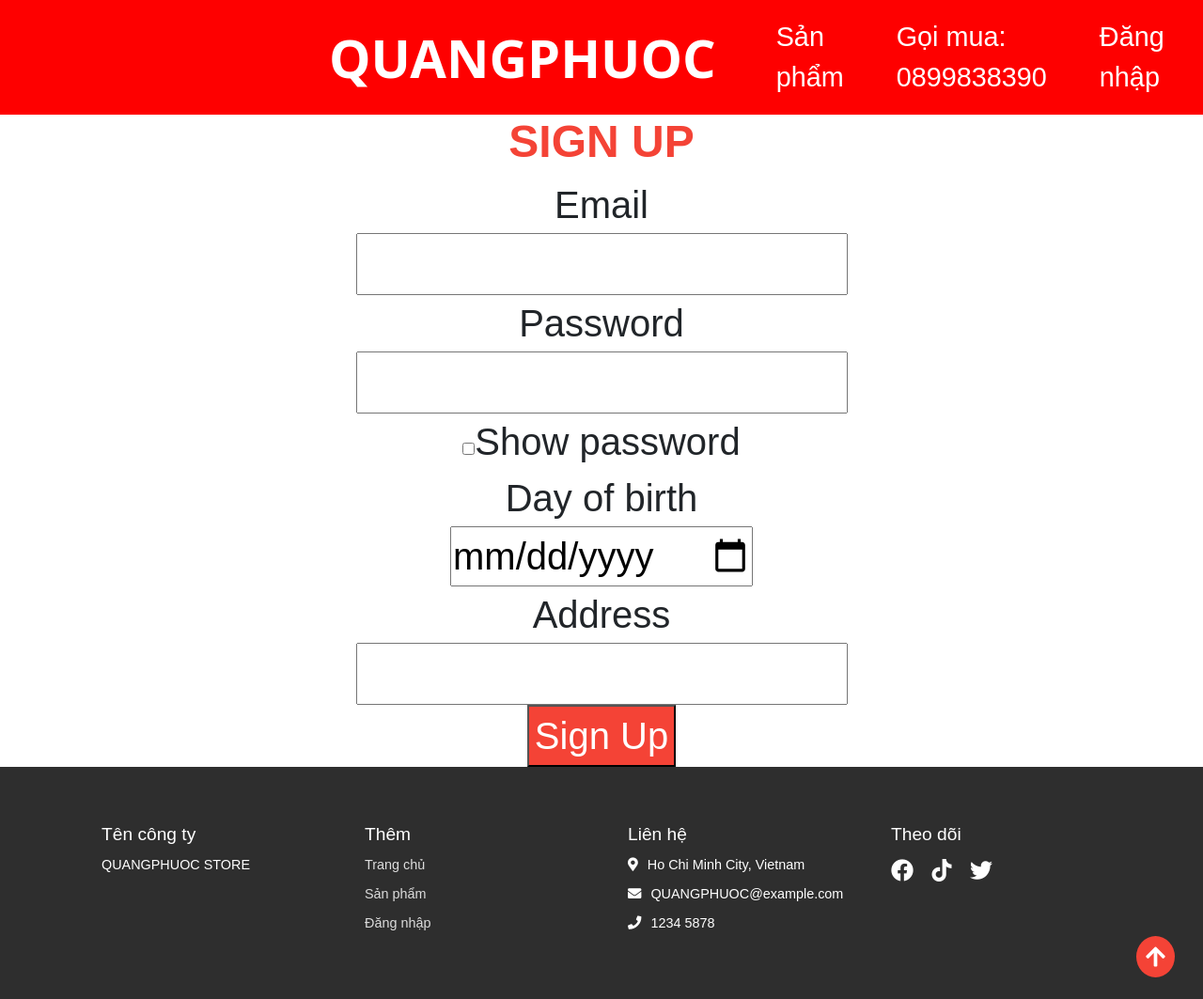
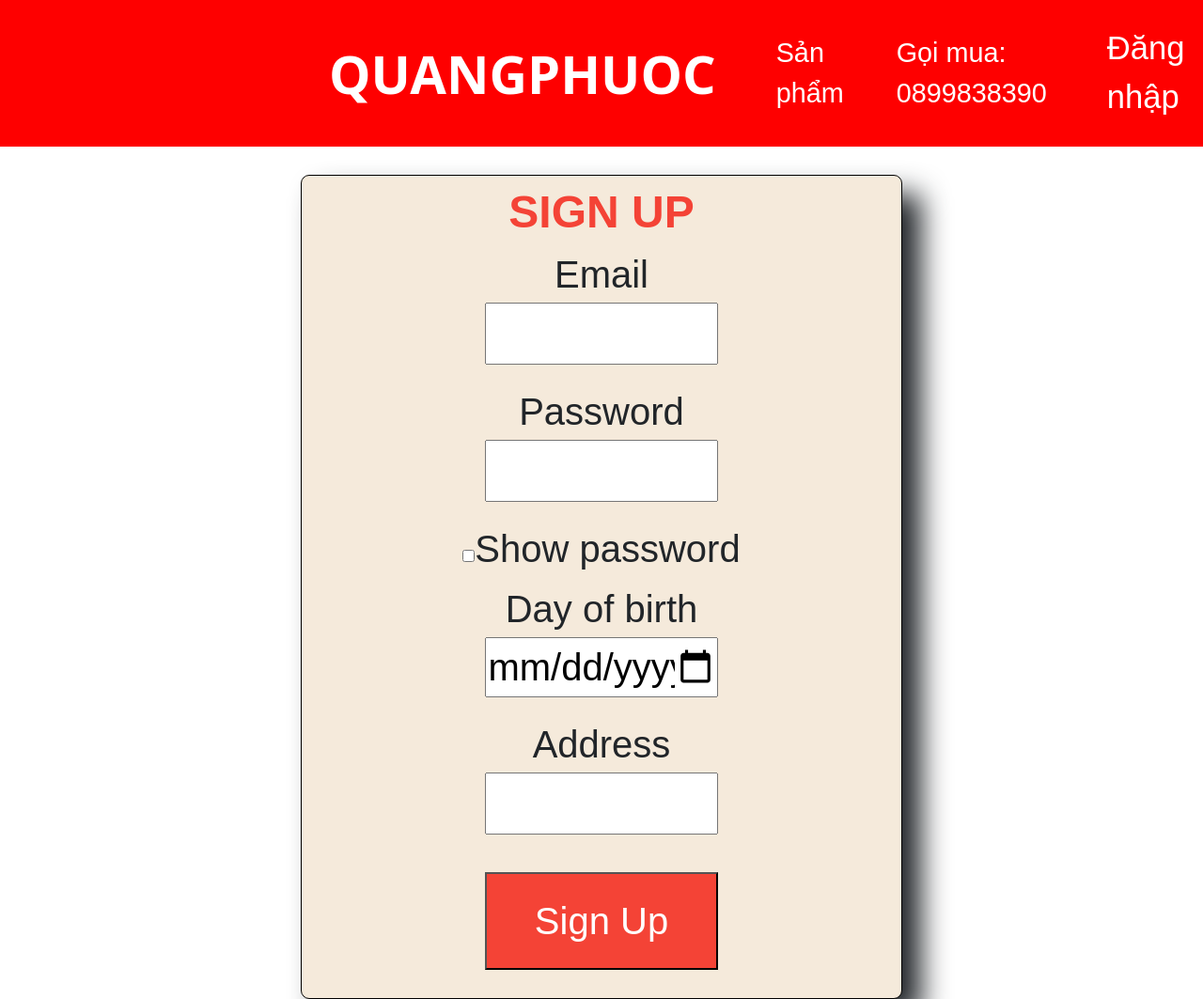
Before and after one commit to phuochq2009/JSB07, a plain HTML site: page signup.html in a window 1280 px wide. Shown: the top 1063 px of the page at 94% size. Drawn offline with nearby package versions, Linux system fonts and the light colour scheme; a web font is replaced by a local one.

Commit message:
cuoikhoa

```diff
--- a/css/login.css
+++ b/css/login.css
@@ -143,19 +143,32 @@ body {
   background-color: #d32f2f;
 }
 
-
-.cent{
+.cent {
   text-align: center;
   font-size: 2.5rem;
 }
 
-.header-form{
+.header-form {
   font-size: 3rem;
   color: #f44336;
   font-weight: bolder;
 }
 
-.redd{
+.redd {
   background-color: #f44336;
   color: white;
+  width: 70%;
 }
+
+.form {
+  border: solid 1px black;
+  margin: 30px 0;
+  padding: 10px 10px;
+  box-shadow: 20px 20px 30px;
+  background-color: rgb(245, 234, 219);
+  border-radius: 9px;
+}
+
+.widt{
+  width: 40%;
+}
--- a/css/signup.css
+++ b/css/signup.css
@@ -158,4 +158,24 @@ body {
 .redd{
   background-color: #f44336;
   color: white;
+  padding: 20px;
+  width: 40%;
+  margin-top: 20px;
 }
+
+.form {
+  border: solid 1px black;
+  margin: 30px 0;
+  padding: 10px 10px;
+  box-shadow: 20px 20px 30px;
+  background-color: rgb(245, 234, 219);
+  border-radius: 9px;
+  font-size: 2.5rem;
+}
+
+.widt{
+  width: 40%;
+}
+input{
+  margin-bottom: 20px;
+}
--- a/js/signup.js
+++ b/js/signup.js
@@ -40,3 +40,24 @@ function signUp() {
   alert("Đăng kí thành công");
   location.href ="login.html"
 }
+
+
+function checkLoginStatus() {
+  const isLogin = localStorage.getItem("isLogin");
+  const users = JSON.parse(localStorage.getItem("users")) || [];
+  if (isLogin) {
+    document.getElementById('textt').innerHTML= `
+    <a class="nav-link" id="textt" onlick="logout()" href="#"> ${users[0].email}  </a>
+    `;
+  } else {
+    document.getElementById('textt').innerHTML = `
+    <a class="nav-link" id="textt" href="./login.html">Đăng nhập</a>`
+  }
+}
+
+checkLoginStatus()
+
+function logout() {
+  localStorage.removeItem("isLogin");
+  location.reload();
+}
--- a/signup.html
+++ b/signup.html
@@ -53,7 +53,7 @@
                 <a class="nav-link" href="#">Gọi mua: 0899838390</a>
               </li>
               <li class="nav-item">
-                <a class="nav-link" href="./login.html">Đăng nhập</a>
+                <a class="nav-link" id="textt" href="./login.html">Đăng nhập</a>
               </li>
             </ul>
           </div>
@@ -67,14 +67,14 @@
         <h1 class="header-form">SIGN UP</h1>
         <form>
           <label>Email</label><br />
-          <input type="email" id="email" /><br />
+          <input class="widt" type="email" id="email" /><br />
           <label>Password</label><br />
-          <input type="password" id="password" /> <br />
+          <input class="widt" type="password" id="password" /> <br />
           <input type="checkbox" onclick="myFunction()" />Show password <br />
           <label>Day of birth</label><br />
-          <input type="date" id="date" /><br />
+          <input class="widt" type="date" id="date" /><br />
           <label>Address</label><br />
-          <input type="text" id="address" /><br />
+          <input class="widt" type="text" id="address" /><br />
 
           <input class="redd" type="submit" value="Sign Up" onclick="signUp()" />
         </form>
```
Also changed, not shown: index.html (+2 -1 lines), js/all.js (added, +19 -0 lines), js/login.js (+16 -3 lines), js/p.js (+22 -1 lines), login.html (+2 -2 lines), p1.html (+1 -1 lines), store.html (+2 -1 lines).
